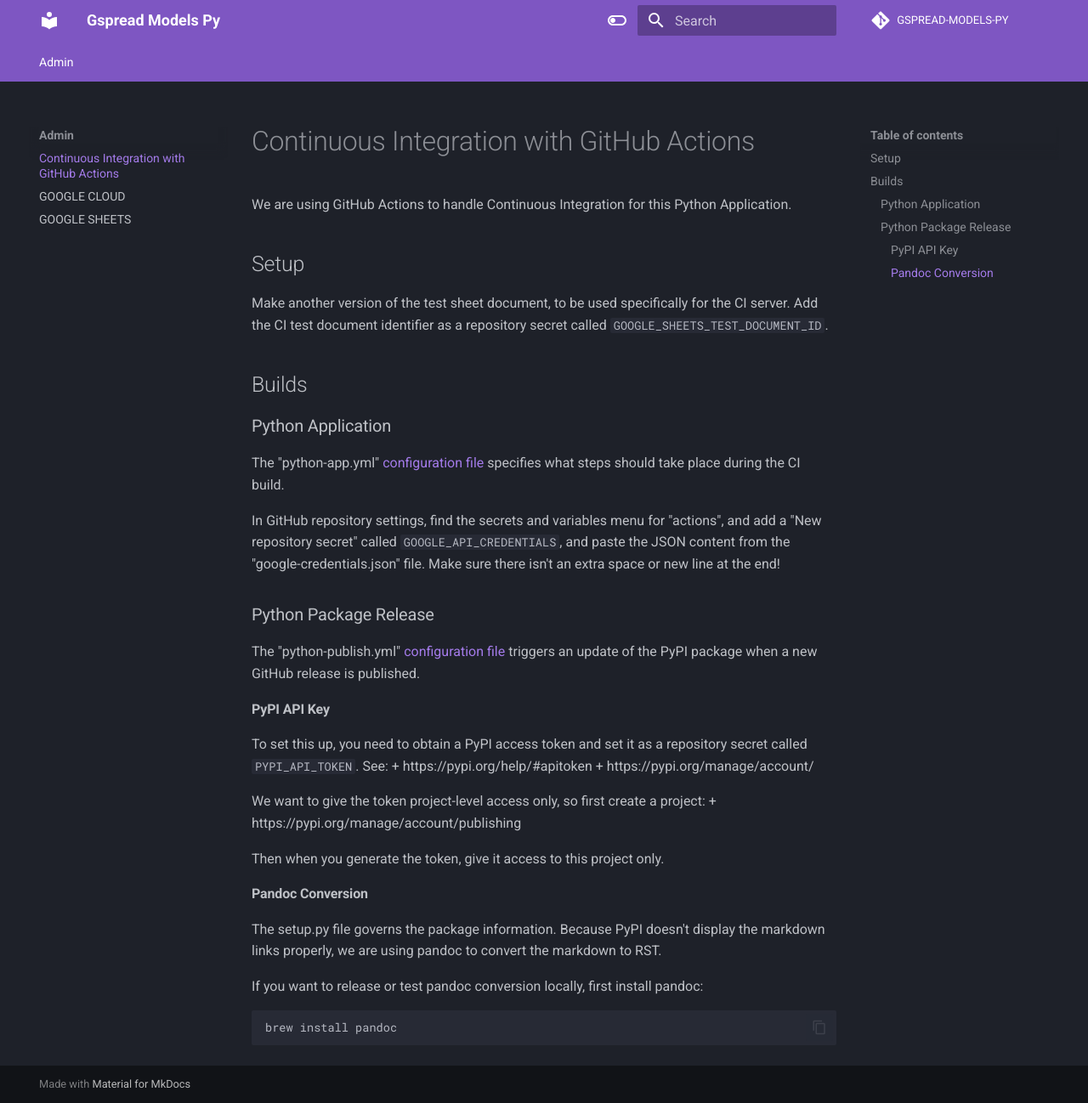
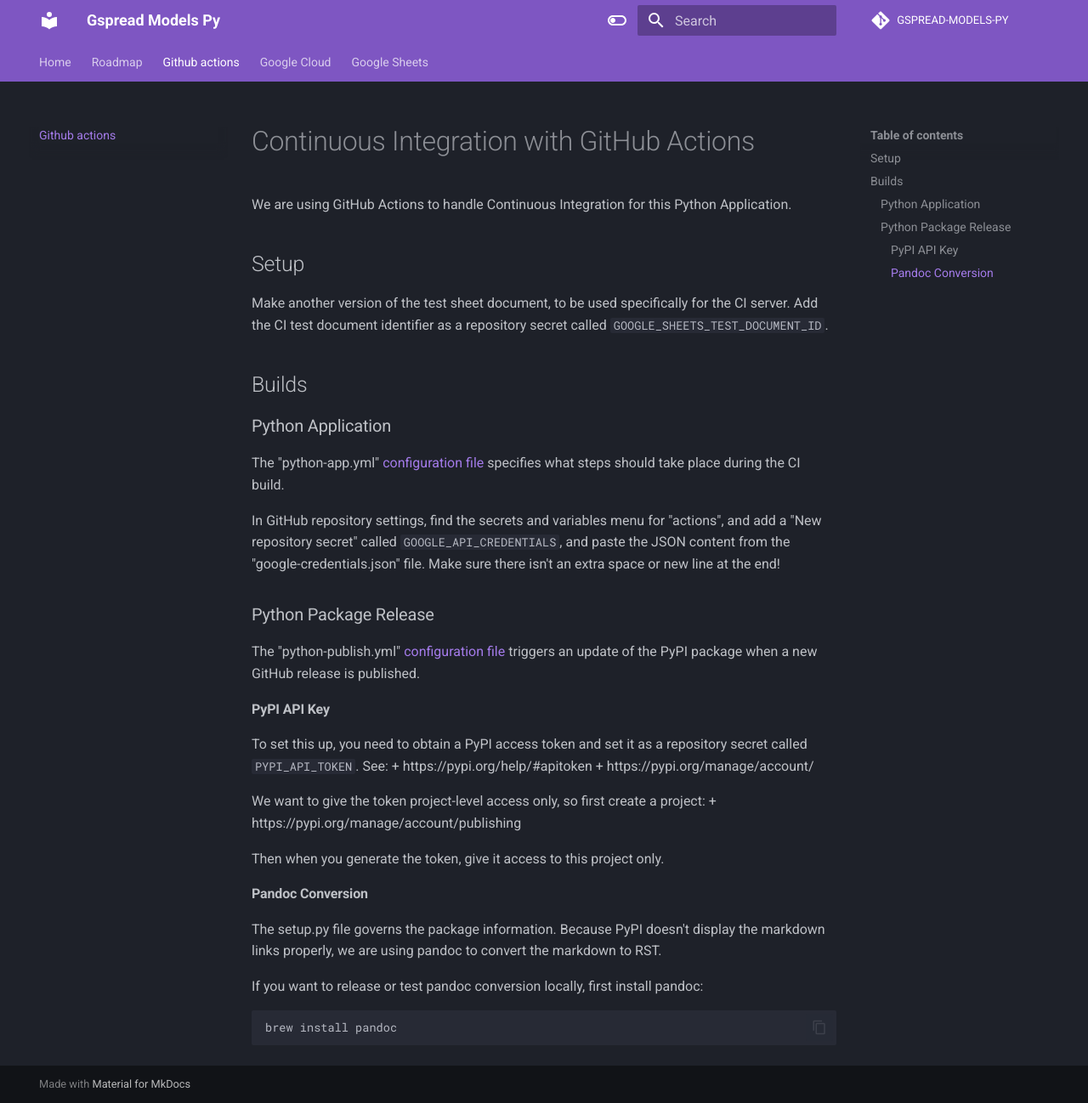
Before and after one commit to s2t2/gspread-models-py, an MkDocs documentation site: the page built from docs/admin/GITHUB_ACTIONS.md, in a window 1280 px wide and 1298 px high. Shown: the whole window at 85% size. Built offline with MkDocs 1.6.1 and Material for MkDocs 9.7.7, drawn with Linux system fonts in a browser that asks for light colours; comment, search, counter and statistics services are not loaded; some of the changed lines change nothing that is shown.

Commit message:
update to nav

```diff
--- a/mkdocs.yml
+++ b/mkdocs.yml
@@ -47,11 +47,9 @@ markdown_extensions:
   - pymdownx.details
 
 
-
-Nav:
-  - Home: ./README.md
+nav:
+  - Home: README.md
   - Roadmap: .github/ROADMAP.md
   - Github actions: admin/GITHUB_ACTIONS.md
-  - Google cloud: admin/GOOGLE_CLOUD.md
-  - Google sheets: admin/GOOGLE_SHEETS.md
-  - Setup: setup.py
+  - Google Cloud: admin/GOOGLE_CLOUD.md
+  - Google Sheets: admin/GOOGLE_SHEETS.md
```
Also changed, not shown: docs/README.md (renamed from README.md).
